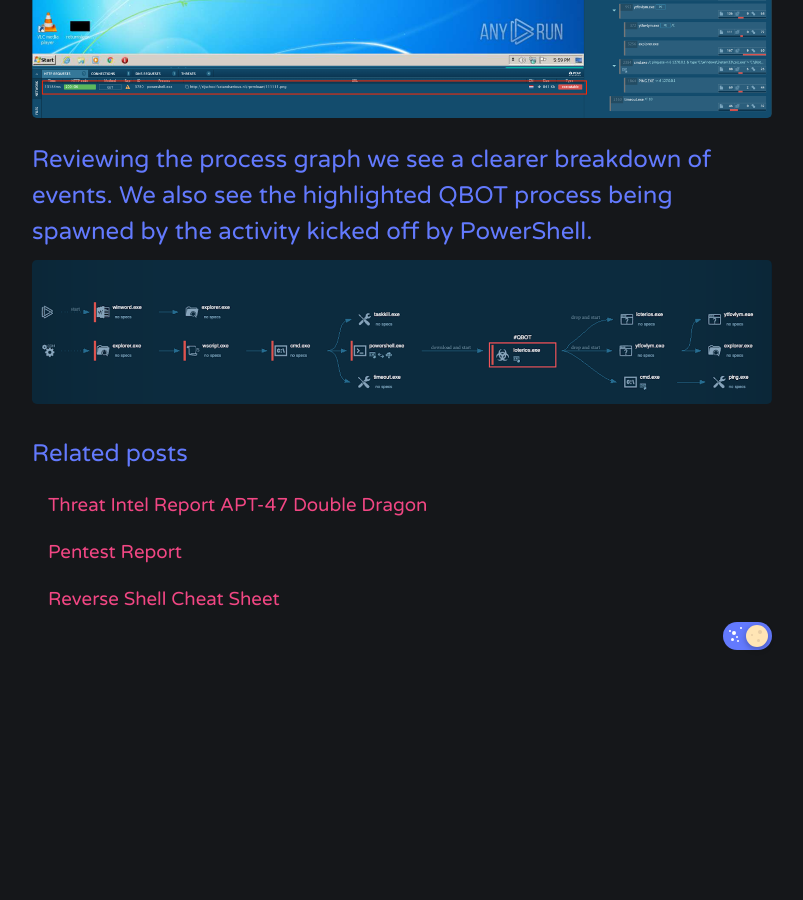
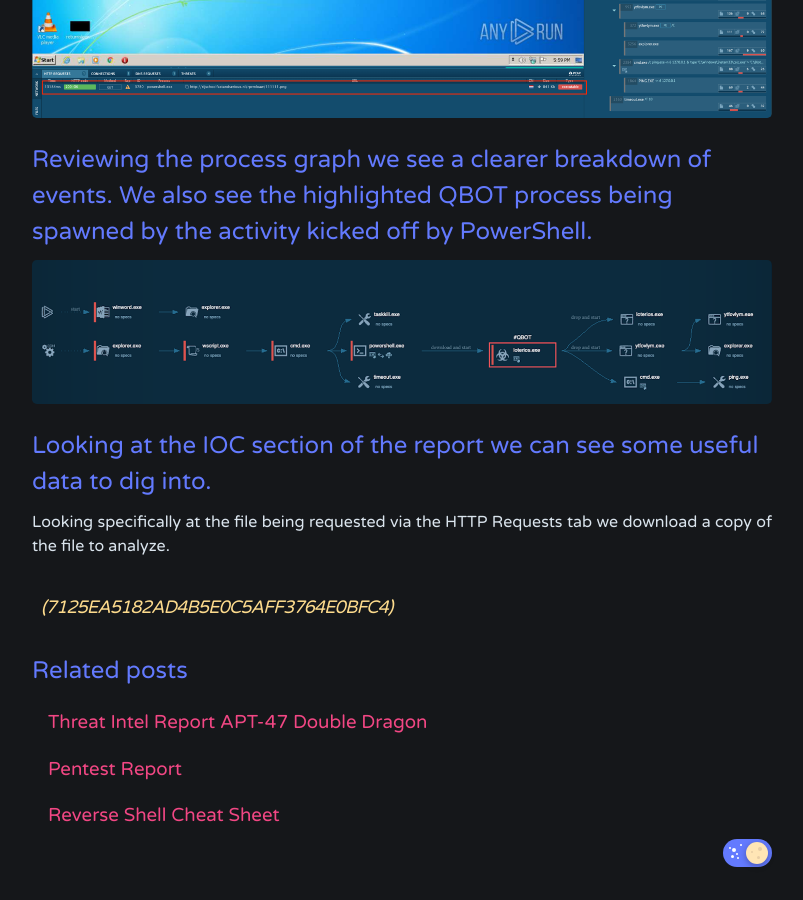
Before and after one commit to Rayferrufino/Rayferrufino.github.io, a Jekyll site: the page built from _posts/2020-12-27-Threat Hunting Report.md, in a window 1280 px wide and 900 px high, scrolled down 9368 px. Shown: the whole window, without its empty margins (238-1041 px from the left). Built offline with Jekyll 4.4.1, drawn with Linux system fonts in a browser that asks for light colours; comment, search, counter and statistics services are not loaded; before the commit the page ends 10051 px from its top, so only the background shows below that.

Commit message:
Update 2020-12-27-Threat Hunting Report.md

```diff
--- a/_posts/2020-12-27-Threat Hunting Report.md
+++ b/_posts/2020-12-27-Threat Hunting Report.md
@@ -169,3 +169,8 @@
 
 ## Reviewing the process graph we see a clearer breakdown of events. We also see the highlighted QBOT process being spawned by the activity kicked off by PowerShell.
 ![alt text](https://Rayferrufino.github.io/assets/pic12.png "Logo Title Text 1")
+
+## Looking at the IOC section of the report we can see some useful data to dig into.
+
+Looking specifically at the file being requested via the HTTP Requests tab we download a copy of the file to analyze.
+> (7125EA5182AD4B5E0C5AFF3764E0BFC4)
```
